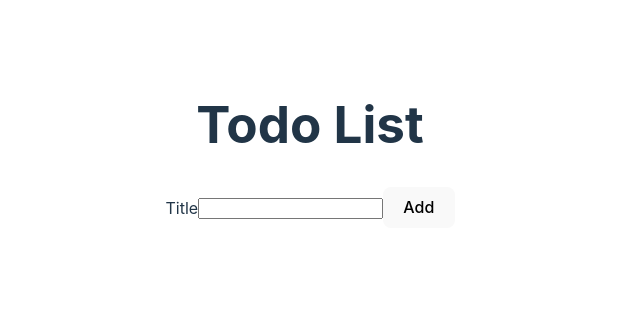
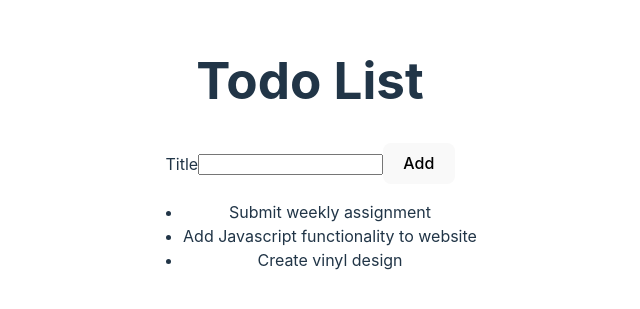
Before and after one commit to v-sevilla/react-todo, a React (Vite) app: page / in a window 1280 px wide. Shown: the part 247-556 px from the top of the page, without its empty margins (330-970 px from the left). Built offline with nearby package versions, Linux system fonts and the light colour scheme.

Commit message:
Revert code back to lesson_1_2

```diff
--- a/src/AddTodoForm.jsx
+++ b/src/AddTodoForm.jsx
@@ -5,7 +5,7 @@ function AddTodoForm() {
       <div>
         <form>
             <label htmlFor="todoTitle">Title</label>
-            <input id="todoTitle"></input>
+            <input id="todoTitle" name="title"></input>
             <button>Add</button>
         </form>
       </div>
--- a/src/TodoList.jsx
+++ b/src/TodoList.jsx
@@ -1,5 +1,4 @@
 import React from "react";
-import TodoListItem from "./TodoListItem";
 
 const todoList = [
   {
@@ -20,8 +19,8 @@ function TodoList() {
   return (
     <div>
       <ul>
-        {todoList.map(function(item){
-          <TodoListItem key={item.id} todo={item}/>;
+        {todoList.map(function (item) {
+          return <li key={item.id}>{item.title}</li>;
         })}
       </ul>
     </div>
--- a/src/TodoListItem.jsx
+++ /dev/null
@@ -1,10 +0,0 @@
-import React from "react";
-
-function TodoListItem(props) {
-    return (
-      <div>
-        <li>{props.todo.title}</li>
-      </div>
-    );
-  }
-export default TodoListItem
```
